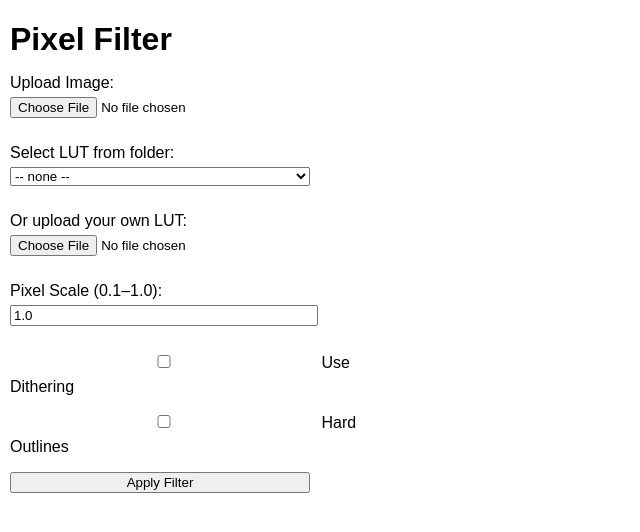
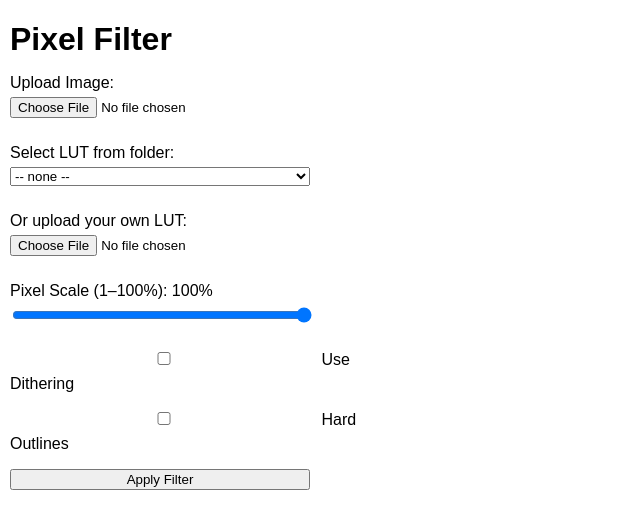
Before and after one commit to siddharthlh24/pixelArtConverter, a Flask app: page / in a window 1280 px wide. Shown: the top 532 px of the page, without its empty margins (0-640 px from the left). Run offline with Flask 3, Linux system fonts and the light colour scheme.

Commit message:
* fix entity too loarge att2

```diff
--- a/app.py
+++ b/app.py
@@ -1,6 +1,6 @@
 import os
 import tempfile
-from flask import Flask, request, render_template
+from flask import Flask, request, render_template, send_from_directory
 from PIL import Image, ImageOps, ImageFilter
 import io, base64
 
@@ -13,7 +13,7 @@ os.makedirs(UPLOAD_FOLDER, exist_ok=True)
 app.config['UPLOAD_FOLDER'] = UPLOAD_FOLDER
 
 # --- Max upload size ---
-app.config['MAX_CONTENT_LENGTH'] = 50 * 1024 * 1024  # 50 MB
+app.config['MAX_CONTENT_LENGTH'] = 1024 * 1024 * 1024  # 1 GB
 
 # --- Palette Loader ---
 def load_palette(file_stream):
@@ -25,8 +25,7 @@ def load_palette(file_stream):
         file_stream.seek(0)
         lines = file_stream.read().decode("iso-8859-1").splitlines()
 
-    hex_pattern = re.compile(r'[0-9A-Fa-f]{6}$')  # Only matches last 6 hex digits
-
+    hex_pattern = re.compile(r'[0-9A-Fa-f]{6}$')
     for line in lines:
         line = line.strip()
         if not line or line.startswith(";"):
@@ -49,7 +48,7 @@ def make_palette_image(palette):
     return pal_img
 
 # --- Apply Filter ---
-def apply_filter(img, palette, pixel_scale=1.0, use_dither=False, use_outlines=False):
+def apply_filter(img, palette, use_dither=False, use_outlines=False):
     pal_img = make_palette_image(palette)
     dither_mode = Image.FLOYDSTEINBERG if use_dither else Image.NONE
     result = img.convert("RGB").quantize(palette=pal_img, dither=dither_mode).convert("RGB")
@@ -60,13 +59,17 @@ def apply_filter(img, palette, pixel_scale=1.0, use_dither=False, use_outlines=F
         result.paste((0, 0, 0), mask=edges)
     return result
 
-# --- Routes ---
+# --- Serve stored images for preview ---
+@app.route('/uploads/<filename>')
+def uploaded_file(filename):
+    return send_from_directory(app.config['UPLOAD_FOLDER'], filename)
+
+# --- Main Route ---
 @app.route("/", methods=["GET", "POST"])
 def index():
     result_img_b64 = None
     download_name = "filtered.png"
     lut_files = [f for f in os.listdir(LUTS_FOLDER) if f.lower().endswith(".txt")]
-
     img = None
     original_filename = None
 
@@ -94,6 +97,12 @@ def index():
                 original_filename = stored_image
 
         if img:
+            # --- Apply pixel scale ---
+            w, h = img.size
+            if scale_factor < 1.0:
+                img = img.resize((int(w * scale_factor), int(h * scale_factor)), Image.NEAREST)
+                img = img.resize((w, h), Image.NEAREST)
+
             # --- Load palette ---
             uploaded_palette = request.files.get("palette")
             selected_lut = request.form.get("lut_select")
@@ -108,14 +117,8 @@ def index():
                 palette = None
 
             if palette:
-                # --- Apply pixel scale ---
-                w, h = img.size
-                if scale_factor < 1.0:
-                    img = img.resize((int(w * scale_factor), int(h * scale_factor)), Image.NEAREST)
-                    img = img.resize((w, h), Image.NEAREST)
-
                 # --- Apply filter ---
-                result = apply_filter(img, palette, pixel_scale=1.0, use_dither=use_dither, use_outlines=use_outlines)
+                result = apply_filter(img, palette, use_dither=use_dither, use_outlines=use_outlines)
 
                 buf = io.BytesIO()
                 result.save(buf, format="PNG")
@@ -130,5 +133,5 @@ def index():
         result_img_b64=result_img_b64,
         download_name=download_name,
         lut_files=lut_files,
-        stored_image=original_filename  # Pass filename to template for reuse
+        stored_image=original_filename  # Pass filename for slider preview
     )
--- a/templates/index.html
+++ b/templates/index.html
@@ -44,8 +44,10 @@
     </p>
 
     <p>
-      <label>Pixel Scale (0.1–1.0):</label>
-      <input type="number" step="0.1" name="pixel_scale" value="{{ request.form.pixel_scale if request.form.get('pixel_scale') else '1.0' }}">
+      <label>Pixel Scale (1–100%): <span id="scale_value">{{ request.form.pixel_scale if request.form.get('pixel_scale') else '100' }}</span>%</label>
+      <input type="range" min="1" max="100" step="1" name="pixel_scale"
+            value="{{ request.form.pixel_scale if request.form.get('pixel_scale') else '100' }}"
+            id="pixel_scale_slider" oninput="document.getElementById('scale_value').innerText = this.value">
     </p>
 
     <p><label><input type="checkbox" name="dither" {% if request.form.get('dither') %}checked{% endif %}> Use Dithering</label></p>
```
